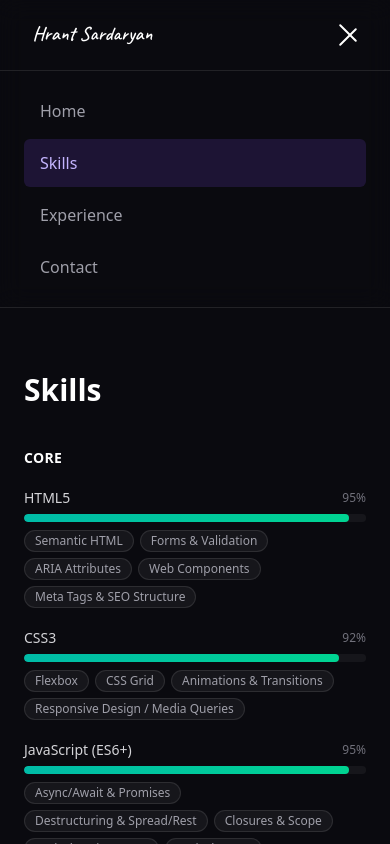
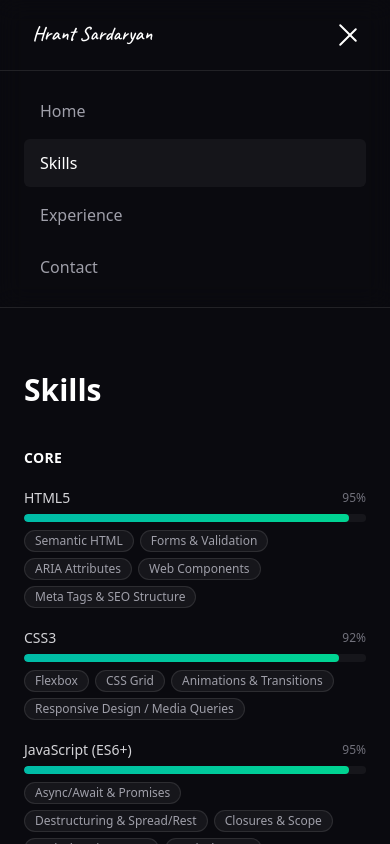
Before and after one commit to sardarhrant/cv-ssr, a Next.js app: page /skills in a window 390 px wide. Both pictures are taken after a click on the button "Open menu". Shown: the top 844 px of the page. Built offline with nearby package versions, Linux system fonts and the light colour scheme.

Commit message:
Changed navbar color in mobile

```diff
--- a/app/components/Navbar.tsx
+++ b/app/components/Navbar.tsx
@@ -83,7 +83,7 @@ export default function Navbar() {
                                         onClick={() => setOpen(false)}
                                         className={`rounded-md px-4 py-3 text-base font-medium transition-colors ${
                                             isActive
-                                                ? "bg-violet-500/15 text-violet-300"
+                                                ? "bg-white/5 text-white"
                                                 : "text-zinc-400 hover:bg-white/5 hover:text-white"
                                         }`}
                                     >
```
